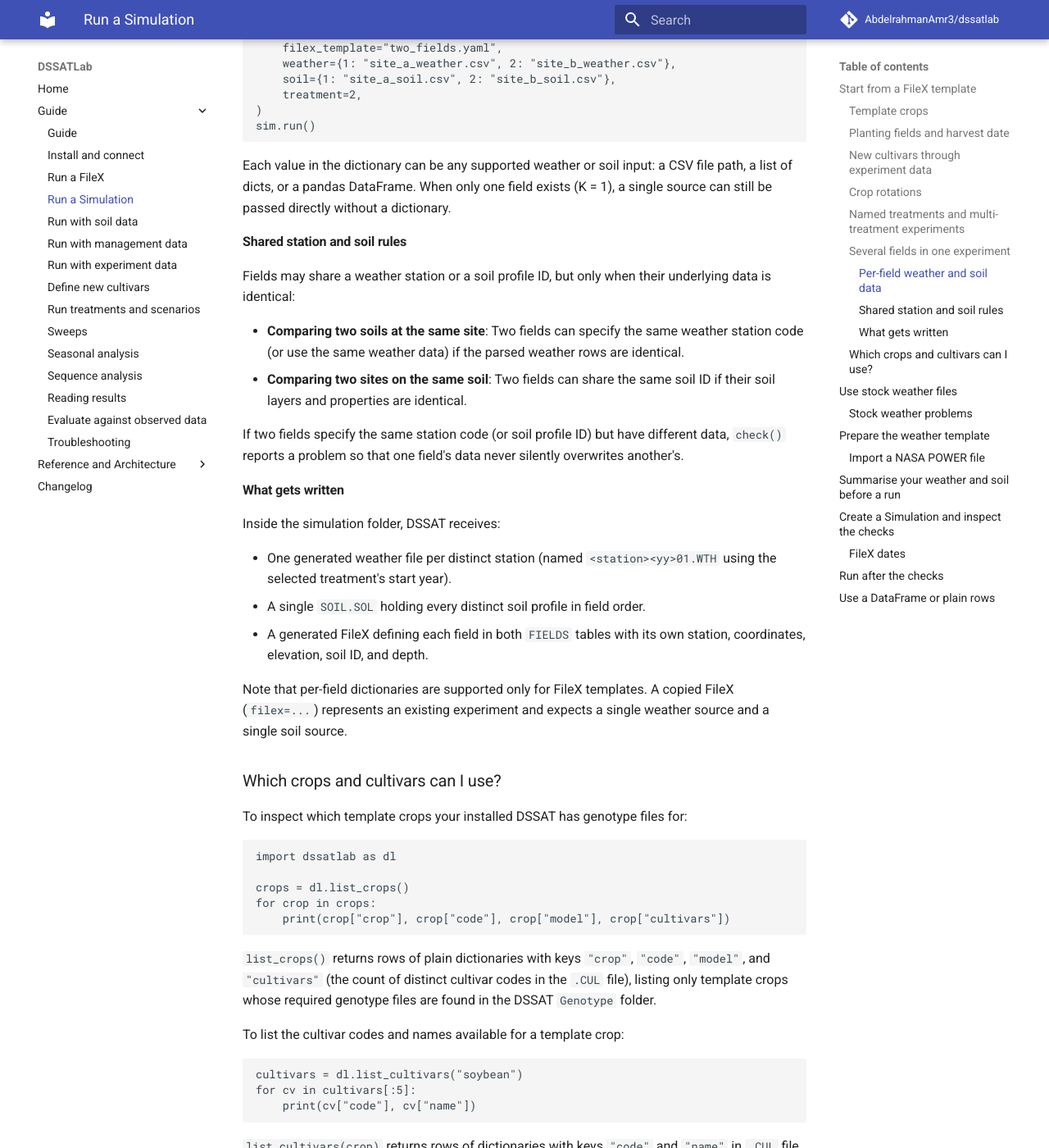
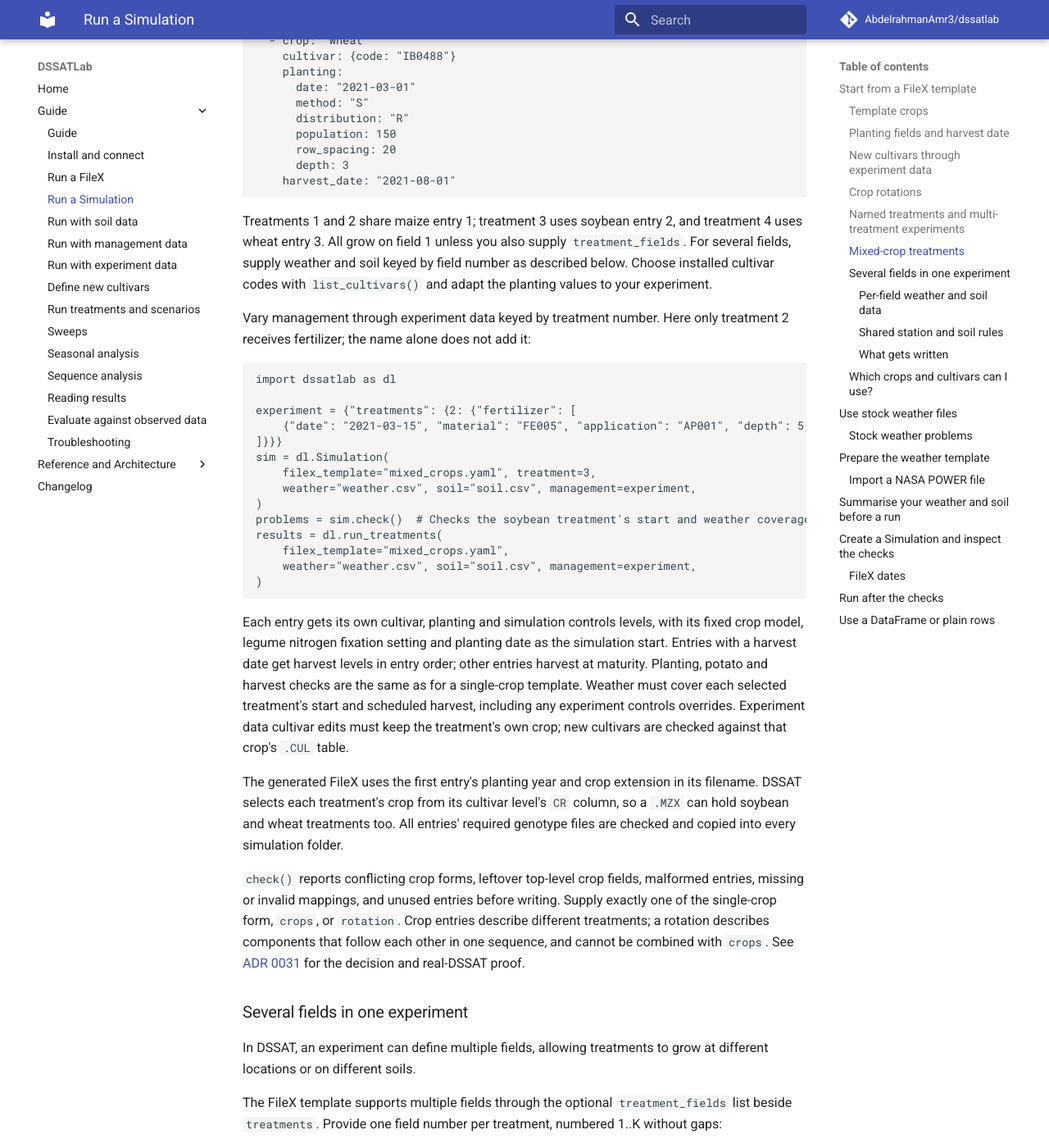
Before and after one commit to AbdelrahmanAmr3/dssatlab, an MkDocs documentation site: the page built from docs/guide/simulation.md, in a window 1280 px wide and 1400 px high, scrolled down 4466 px. Shown: the whole window at 82% size. Built offline with MkDocs 1.6.1 and Material for MkDocs 9.7.7, drawn with Linux system fonts in a browser that asks for light colours; comment, search, counter and statistics services are not loaded; some of the changed text lies outside the part shown.

Commit message:
Document mixed-crop treatments, version 0.20.1
Co-Authored-By: Claude Sonnet 5.5 <noreply@anthropic.com>

````diff
--- a/docs/guide/simulation.md
+++ b/docs/guide/simulation.md
@@ -93,7 +93,7 @@ treatments:
   - "Irrigated"
 ```
 
-Treatments are numbered 1..N in the order listed. In the written FileX, `EXP.DETAILS` and simulation controls (`SNAME`) use the first treatment name. Every treatment starts from the template's cultivar, planting details, and optional harvest date.
+Treatments are numbered 1..N in the order listed. In the written FileX, `EXP.DETAILS` uses the first treatment name. Simulation controls (`SNAME`) use that name for a single-crop template, or the first treatment name assigned to each crop entry in a mixed-crop template. Every treatment starts from the template's cultivar, planting details, and optional harvest date, or from its selected crop entry in a mixed-crop template.
 
 To vary treatments, supply **experiment data** keyed by treatment number (`treatments: {2: {...}, 3: {...}}`). Any section you give—such as `fertilizer`, `irrigation`, `cultivar`, `planting`, `residues`, `tillage`, `harvest`, `initial_conditions`, or `controls`—adds a new level and points that treatment to it:
 
@@ -121,6 +121,99 @@ treatments:
 - When you create a single `Simulation(filex_template="filex.yaml", treatment=k, ...)`, `treatment` can be any integer from 1 to N (`treatment=1` by default). Out-of-range treatment numbers are rejected by `check()` with the valid range.
 - When `sim.run()` executes, the generated FileX in the simulation folder holds the **whole experiment**: every treatment with its experiment data applied, so you can open or run the entire experiment in DSSAT. If a scenario name is supplied, it is written to the selected treatment row only. Only one weather file is written, for the selected treatment's start year, so give every treatment a start date in that year if you plan to run the whole experiment.
 - To run every treatment at once, pass `filex_template=` to `run_treatments()` (see [Run treatments and scenarios](scenarios.md)).
+
+### Mixed-crop treatments
+
+To compare different crops in one experiment, use `crops`: a list of 1 to 99
+**crop entries**, each with its own `crop`, `cultivar`, `planting` and optional
+`harvest_date`. These replace the four top-level fields. Supply `treatments`
+and `treatment_crops`, one entry number per treatment in treatment order, with
+values 1..K for K entries. Every entry must be used. Several treatments can share
+an entry, and two entries can name the same crop with different cultivars.
+
+Save this as `mixed_crops.yaml`, or uncomment the mixed-crops example from
+`write_filex_template()` after removing the single-crop fields and `treatment_name`:
+
+```yaml
+treatments: ["Maize control", "Maize fertilized", "Soybean", "Wheat"]
+treatment_crops: [1, 1, 2, 3]
+crops:
+  - crop: "maize"
+    cultivar: {code: "IB0035"}
+    planting:
+      date: "2021-03-01"
+      method: "S"
+      distribution: "R"
+      population: 7.2
+      row_spacing: 75
+      depth: 5
+  - crop: "soybean"
+    cultivar: {code: "IB0011"}
+    planting:
+      date: "2021-04-01"
+      method: "S"
+      distribution: "R"
+      population: 30
+      row_spacing: 50
+      depth: 5
+  - crop: "wheat"
+    cultivar: {code: "IB0488"}
+    planting:
+      date: "2021-03-01"
+      method: "S"
+      distribution: "R"
+      population: 150
+      row_spacing: 20
+      depth: 3
+    harvest_date: "2021-08-01"
+```
+
+Treatments 1 and 2 share maize entry 1; treatment 3 uses soybean entry 2, and
+treatment 4 uses wheat entry 3. All grow on field 1 unless you also supply
+`treatment_fields`. For several fields, supply weather and soil keyed by field
+number as described below. Choose installed cultivar codes with `list_cultivars()`
+and adapt the planting values to your experiment.
+
+Vary management through experiment data keyed by treatment number. Here only
+treatment 2 receives fertilizer; the name alone does not add it:
+
+```python
+import dssatlab as dl
+
+experiment = {"treatments": {2: {"fertilizer": [
+    {"date": "2021-03-15", "material": "FE005", "application": "AP001", "depth": 5, "n": 60},
+]}}}
+sim = dl.Simulation(
+    filex_template="mixed_crops.yaml", treatment=3,
+    weather="weather.csv", soil="soil.csv", management=experiment,
+)
+problems = sim.check()  # Checks the soybean treatment's start and weather coverage.
+results = dl.run_treatments(
+    filex_template="mixed_crops.yaml",
+    weather="weather.csv", soil="soil.csv", management=experiment,
+)
+```
+
+Each entry gets its own cultivar, planting and simulation controls levels, with
+its fixed crop model, legume nitrogen fixation setting and planting date as the
+simulation start. Entries with a harvest date get harvest levels in entry order;
+other entries harvest at maturity. Planting, potato and harvest checks are the
+same as for a single-crop template. Weather must cover each selected treatment's
+start and scheduled harvest, including any experiment controls overrides.
+Experiment data cultivar edits must keep the treatment's own crop; new cultivars
+are checked against that crop's `.CUL` table.
+
+The generated FileX uses the first entry's planting year and crop extension in
+its filename. DSSAT selects each treatment's crop from its cultivar level's `CR`
+column, so a `.MZX` can hold soybean and wheat treatments too. All entries' required
+genotype files are checked and copied into every simulation folder.
+
+`check()` reports conflicting crop forms, leftover top-level crop fields, malformed
+entries, missing or invalid mappings, and unused entries before writing. Supply
+exactly one of the single-crop form, `crops`, or `rotation`. Crop entries describe
+different treatments; a rotation describes components that follow each other in
+one sequence, and cannot be combined with `crops`. See [ADR 0031](../adr/0031-crop-entries-for-mixed-crop-treatments.md)
+for the decision and real-DSSAT proof.
 
 ### Several fields in one experiment
 
@@ -214,11 +307,11 @@ Template checks find the data directory beside the explicit or discovered DSSAT
 executable and read its `Genotype` folder without saving configuration or writing
 files. `management` and `name` work as with an existing FileX: checks inspect the
 skeleton in memory, then experiment overrides apply to the generated FileX.
-Cultivar overrides must keep the template's crop and use its fixed model's table.
+Cultivar overrides must keep the treatment's crop and use its fixed model's table.
 
 `sim.run()` creates a fresh simulation folder beside the YAML file, or in the
 current directory for a dict. It writes the FileX (holding all treatments), weather and `SOIL.SOL`, and
-copies the crop's required genotype files from `Genotype`. Your original files are unchanged.
+copies all template crops' required genotype files from `Genotype`. Your original files are unchanged.
 `run_treatments()` also accepts `filex_template=` to run all or selected template treatments (see [Run treatments and scenarios](scenarios.md)).
 
 ## Use stock weather files
--- a/pyproject.toml
+++ b/pyproject.toml
@@ -4,7 +4,7 @@ build-backend = "setuptools.build_meta"
 
 [project]
 name = "dssatlab"
-version = "0.20.0"
+version = "0.20.1"
 description = "A small Python interface to DSSAT-CSM: find or build DSSAT, run a FileX, or run a simulation from your own weather data."
 readme = "README.md"
 requires-python = ">=3.10"
--- a/src/dssatlab/__init__.py
+++ b/src/dssatlab/__init__.py
@@ -36,4 +36,4 @@ __all__ = ["DSSATError", "DSSATInstallError", "DSSATNotFoundError", "DSSATRunErr
            "run_sweep", "run_treatments", "combine_summaries", "summarize_seasons", "write_scenario_template",
            ]
 
-__version__ = "0.20.0"
+__version__ = "0.20.1"
````
Also changed, not shown: CHANGELOG.md (+11 -0 lines), CONTEXT.md (+4 -2 lines), 6 other files.
